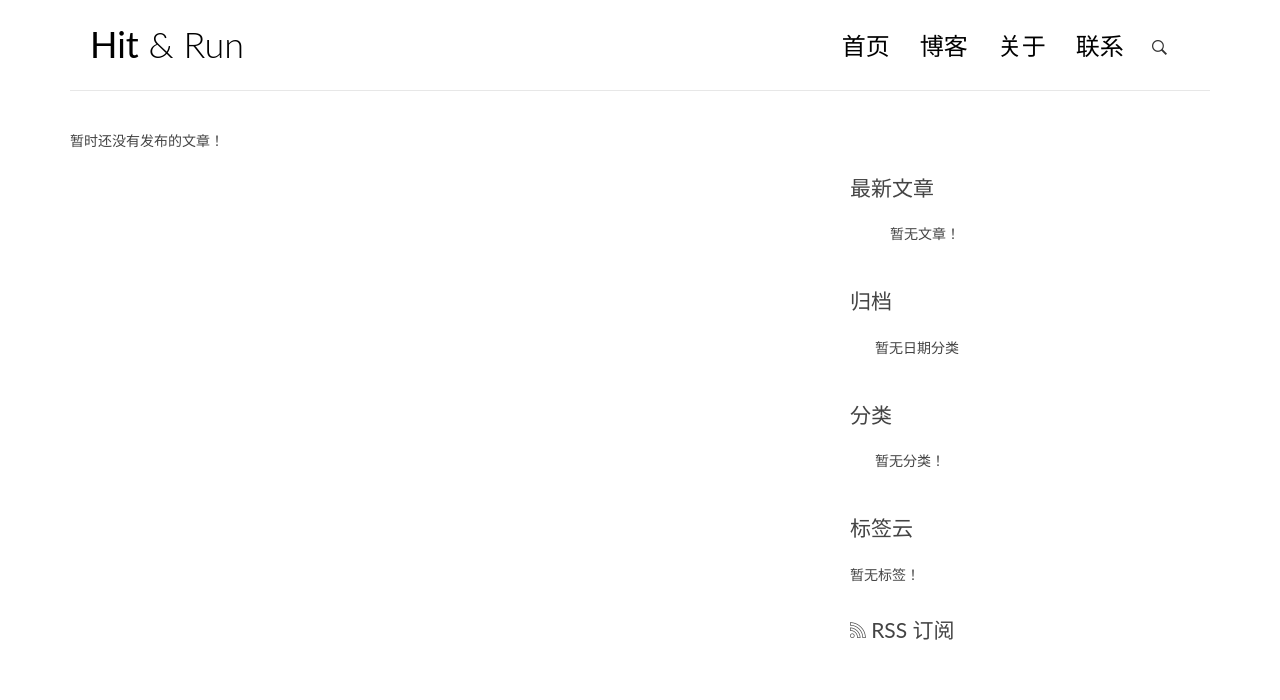
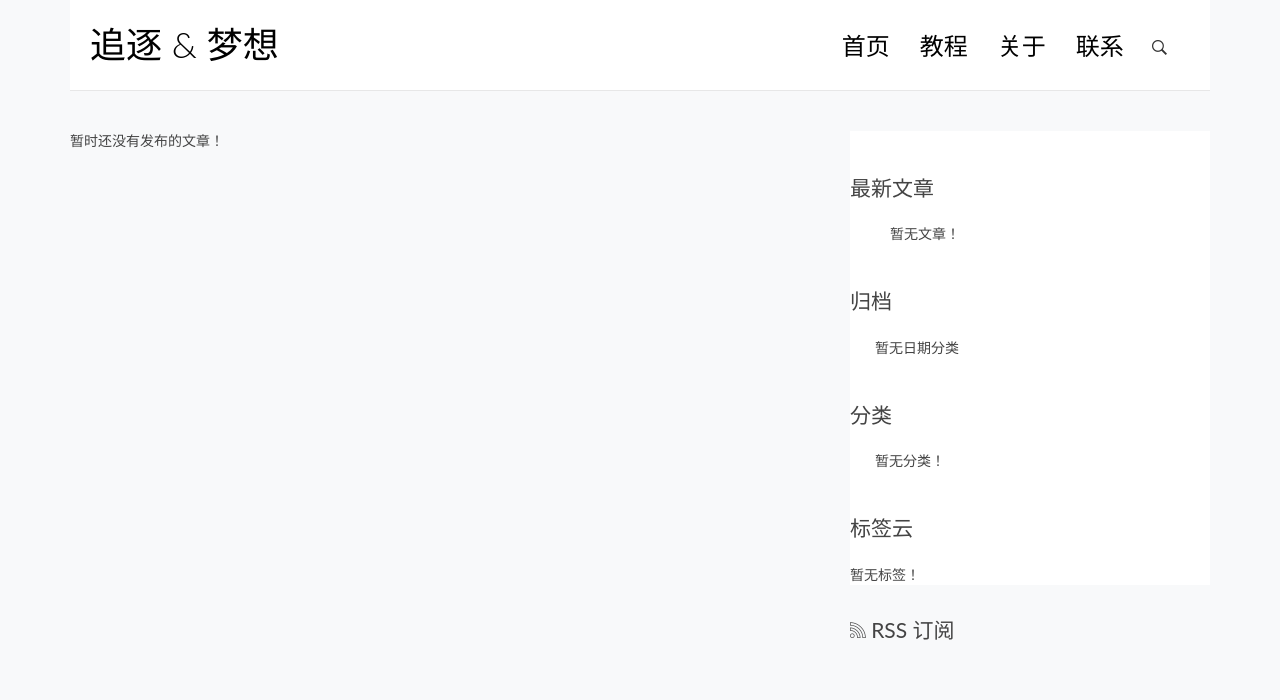
Before and after one commit to huruizhi/Blog, a Django app: page /index/ in a window 1280 px wide. Shown: the top 700 px of the page. Run offline with Django 3.2, Linux system fonts and the light colour scheme; data that the repository does not hold is empty; some libraries are stand-ins or nearby versions.

Commit message:
模板修改

```diff
--- a/templates/Base.html
+++ b/templates/Base.html
@@ -14,6 +14,11 @@
     <link rel="stylesheet" href="{% static '/blog01/css/pace.css' %}">
     <link rel="stylesheet" href="{%  static '/blog01/css/custom.css' %}">
     <link rel="stylesheet" href="{% static '/blog01/css/highlights/github.css' %}">
+    <style>
+    body {
+        background-color: #F8F9FA;
+    }
+    </style>
 
     <!-- js -->
     <script src="https://cdn.bootcss.com/jquery/2.1.3/jquery.min.js"></script>
@@ -22,13 +27,13 @@
     <script src="{% static 'blog01/js/modernizr.custom.js' %}"></script>
 </head>
 
-<body>
+<body >
 <div class="container">
     <header id="site-header">
         <div class="row">
             <div class="col-md-4 col-sm-5 col-xs-8">
                 <div class="logo">
-                    <h1><a href="blog01/index.html"><b>Hit</b> &amp; Run</a></h1>
+                    <h1><a href="/index"><b>追逐</b> &amp; 梦想</a></h1>
                 </div>
             </div><!-- col-md-4 -->
             <div class="col-md-8 col-sm-7 col-xs-4">
@@ -42,9 +47,9 @@
                     <div class="collapse navbar-collapse" id="bs-example-navbar-collapse-1">
                         <ul class="nav navbar-nav navbar-right">
                             <li class="cl-effect-11"><a href="/index/" data-hover="首页">首页</a></li>
-                            <li class="cl-effect-11"><a href="full-width.html" data-hover="博客">博客</a></li>
-                            <li class="cl-effect-11"><a href="about.html" data-hover="关于">关于</a></li>
-                            <li class="cl-effect-11"><a href="contact.html" data-hover="联系">联系</a></li>
+                            <li class="cl-effect-11"><a href="" data-hover="博客">教程</a></li>
+                            <li class="cl-effect-11"><a href="" data-hover="关于">关于</a></li>
+                            <li class="cl-effect-11"><a href="" data-hover="联系">联系</a></li>
                         </ul>
                     </div><!-- /.navbar-collapse -->
                 </nav>
--- a/templates/blog01/index.html
+++ b/templates/blog01/index.html
@@ -5,7 +5,7 @@
   <article class="post post-{{ post.pk }}">
       <header class="entry-header">
         <h1 class="entry-title">
-         <a href="{{ post.get_absolute_url }}">{{ post.title }}</a>
+         {{ post.title }}
          </h1>
             <div class="entry-meta">
                <span class="post-category"><a href="#">{{ post.category.name }}</a></span>
```
